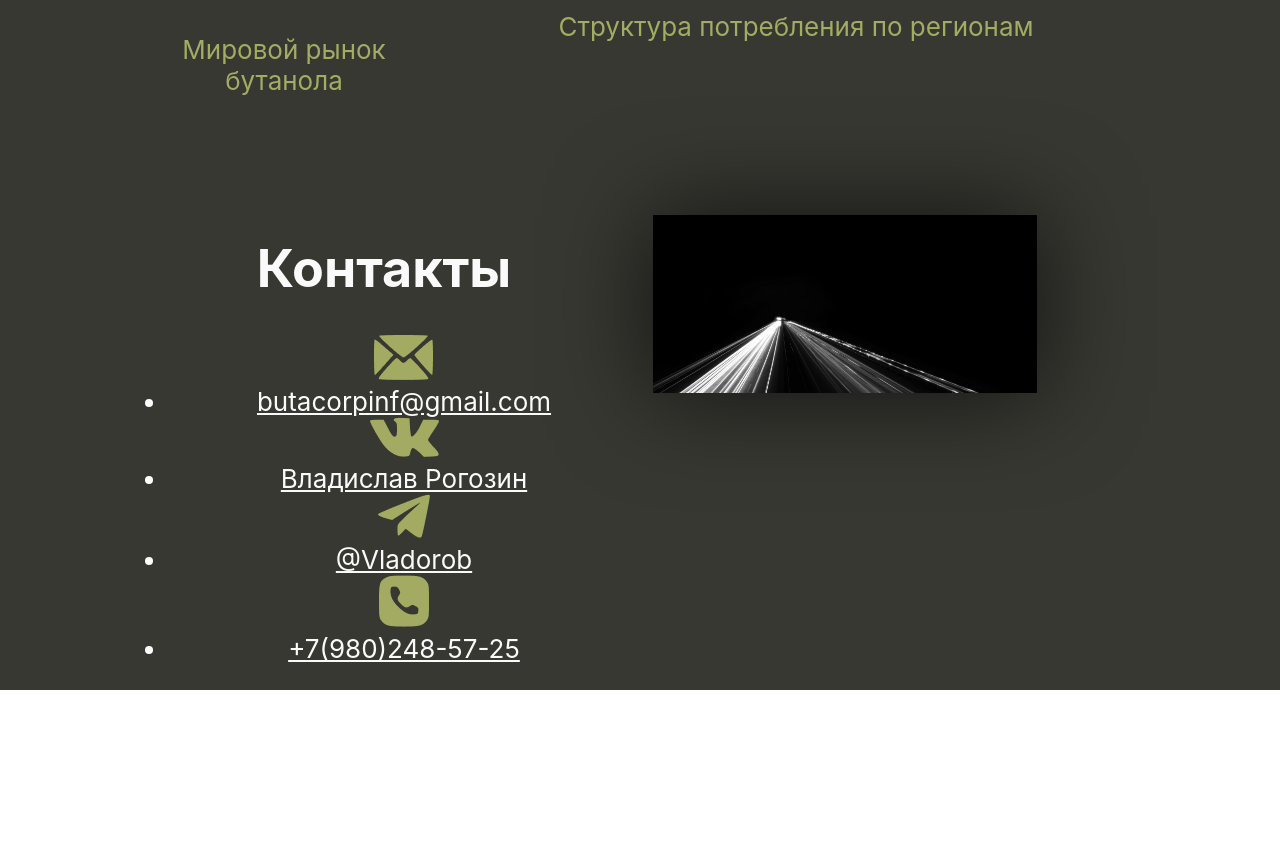
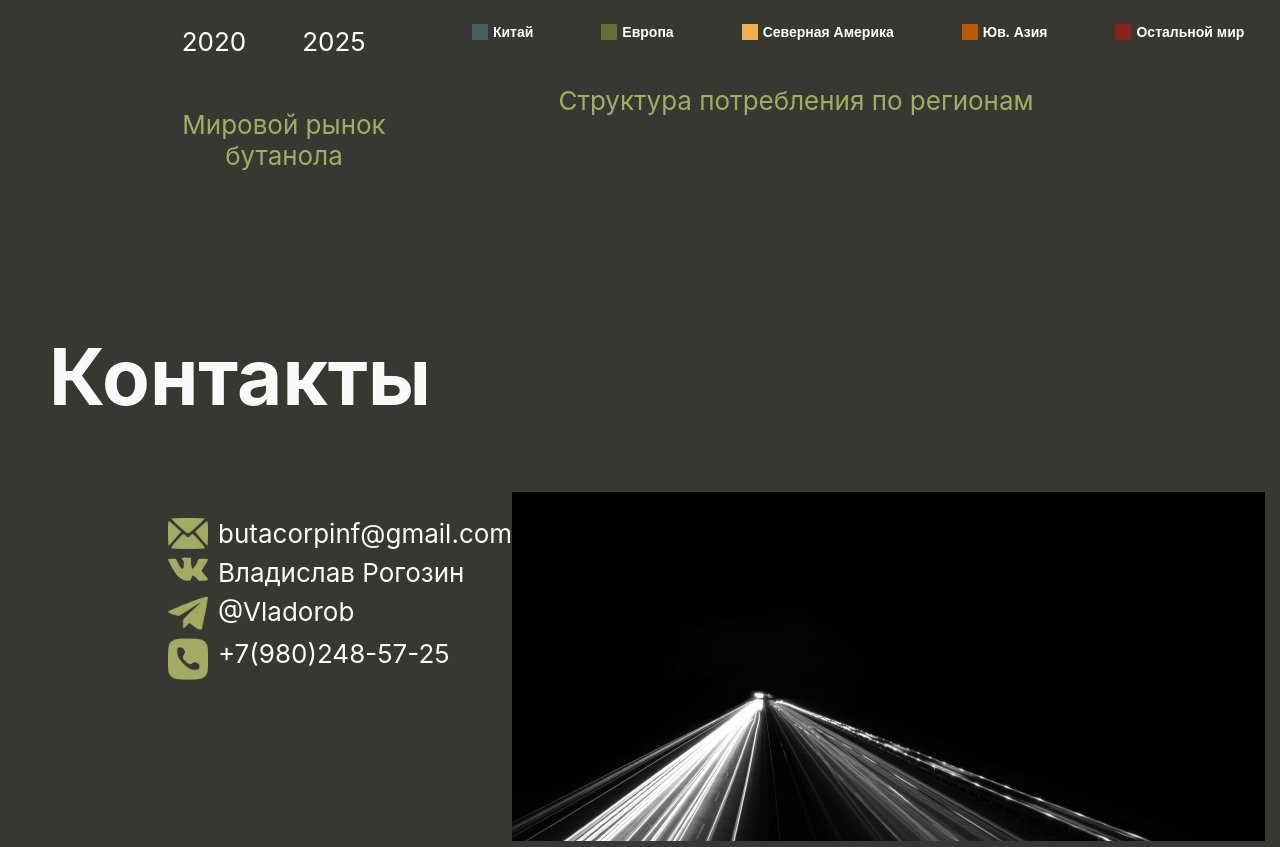
Before and after one commit to expiredy/ButaCorp, a React (Create React App) app in the folder dord-site/: page / in a window 1280 px wide. Shown: the part 1860-2707 px from the top of the page. Before the commit the page ends 2550 px from the top, so only its background shows below. Built offline with nearby package versions, Linux system fonts and the light colour scheme.

Commit message:
Some styles changes and preparing for last component adding

```diff
--- a/dord-site/src/components/information-sections/ContactsSection.js
+++ b/dord-site/src/components/information-sections/ContactsSection.js
@@ -10,44 +10,39 @@ import RoadToNowhere from "./../../content/images/text_view/RoadToNowhere.png";
 
 function ContactsSection(){
     return(
-        <div id="contacts" className="container">
-            <div className="container__half">
-                <h1 className="huge-title-h1">Контакты</h1>
+        <div id="contacts">
+        <div className="huge-header-section">
+            <h1 className="huge-title-h1">Контакты</h1>
+        </div>
+        <div className="container" style={{paddingTop: "2vh"}}>
+            <div className="container__half" style={{flex: 2}}>
                 <ul className="contacts-list">
-                    <li>
-                        <div className="contact-container">
-                            <img src={mail_logo} alt="mail"></img>
+                    <li className="contact-container">
+                            <img src={mail_logo} className="contact-logo-img" alt="mail"></img>
                             <div className="contact-element">
                                 <a href="mailto:butacorpinf@gmail.com">butacorpinf@gmail.com</a></div>
-                        </div>
                     </li>
-                    <li>
-                        <div className="contact-container">
-                            <img src={vk_logo} alt="vk"></img>
+                    <li className="contact-container">
+                            <img src={vk_logo} className="contact-logo-img" alt="vk"></img>
                             <div className="contact-element">
                                 <a href="https://vk.com/vladorob">Владислав Рогозин</a></div>
-                        </div>
                     </li>
-                    <li>
-                        <div className="contact-container">
-                            <img src={telegram_logo} alt="telegram"></img>
+                    <li className="contact-container">
+                            <img src={telegram_logo} className="contact-logo-img" alt="telegram"></img>
                             <div className="contact-element">
                                 <a href="https://t.me/Vladorob">@Vladorob</a></div>
-                        </div>
                     </li>
-                    <li>
-                        <div className="contact-container">
-                            <img src={phone_number_logo} alt="number"></img>
+                    <li className="contact-container">
+                            <img src={phone_number_logo} className="contact-logo-img" alt="number"></img>
                             <div className="contact-element">
                                 <a href="tel:+7(980)248-57-25">+7(980)248-57-25</a></div>
-                        </div>
                     </li>
-
                 </ul>
             </div>
-            <div class="container__half   hidden-logo-container">
-                <img src={RoadToNowhere} className="image-container" alt="Road"></img>
+            <div class="container__half" style={{flex: 3}}>
+                <img src={RoadToNowhere} className="lower-image" alt="Road"></img>
             </div>
+        </div>
         </div>
     )
 }
--- a/dord-site/src/components/information-sections/ContactsSectionStyle.css
+++ b/dord-site/src/components/information-sections/ContactsSectionStyle.css
@@ -1,12 +1,28 @@
 .contact-list{
     list-style-type: none;
+    justify-content: flex-start;
 }
 
 .contact-list li{
-
+    display: flex;
 }
 
 .contact-container{
-    position: flex;
-    display: inline-block;
+    display: flex;
+    padding-bottom: 1vh;
 }
+
+.contact-logo-img{
+    width: 5vh;
+    height: 50%;
+}
+
+.contact-element{
+    text-align: left;
+    flex: 15;
+    padding-left: 10px;
+}
+
+.contact-element a{
+    text-decoration: none;
+}
--- a/dord-site/src/components/information-sections/InformationSection.css
+++ b/dord-site/src/components/information-sections/InformationSection.css
@@ -1,6 +1,7 @@
 
 .huge-title-h1{
     color: rgb(250, 250, 250);
+    font-size: 300%;
 }
 
 .middle-title-h1{
@@ -14,6 +15,11 @@
 
 .middle-header-section{
     margin-left: -35vh;
+}
+
+.huge-header-section{
+    padding-top: 10vh;
+    margin-left: -100vh;
 }
 
 .beauty-header-line{
--- a/dord-site/src/components/information-sections/ProblematicSection.js
+++ b/dord-site/src/components/information-sections/ProblematicSection.js
@@ -23,7 +23,7 @@ function ProblematicSection(){
             </ul>
         </div>
         <div className="container__half hidden-logo-container" >
-            <img src={SmokeThing} className="image-container" alt="SmokeThing"></img>
+            <img src={SmokeThing} className="image-container" style={{paddingTop: "10vh"}} alt="SmokeThing"></img>
         </div>
     </div>)
 }
```
